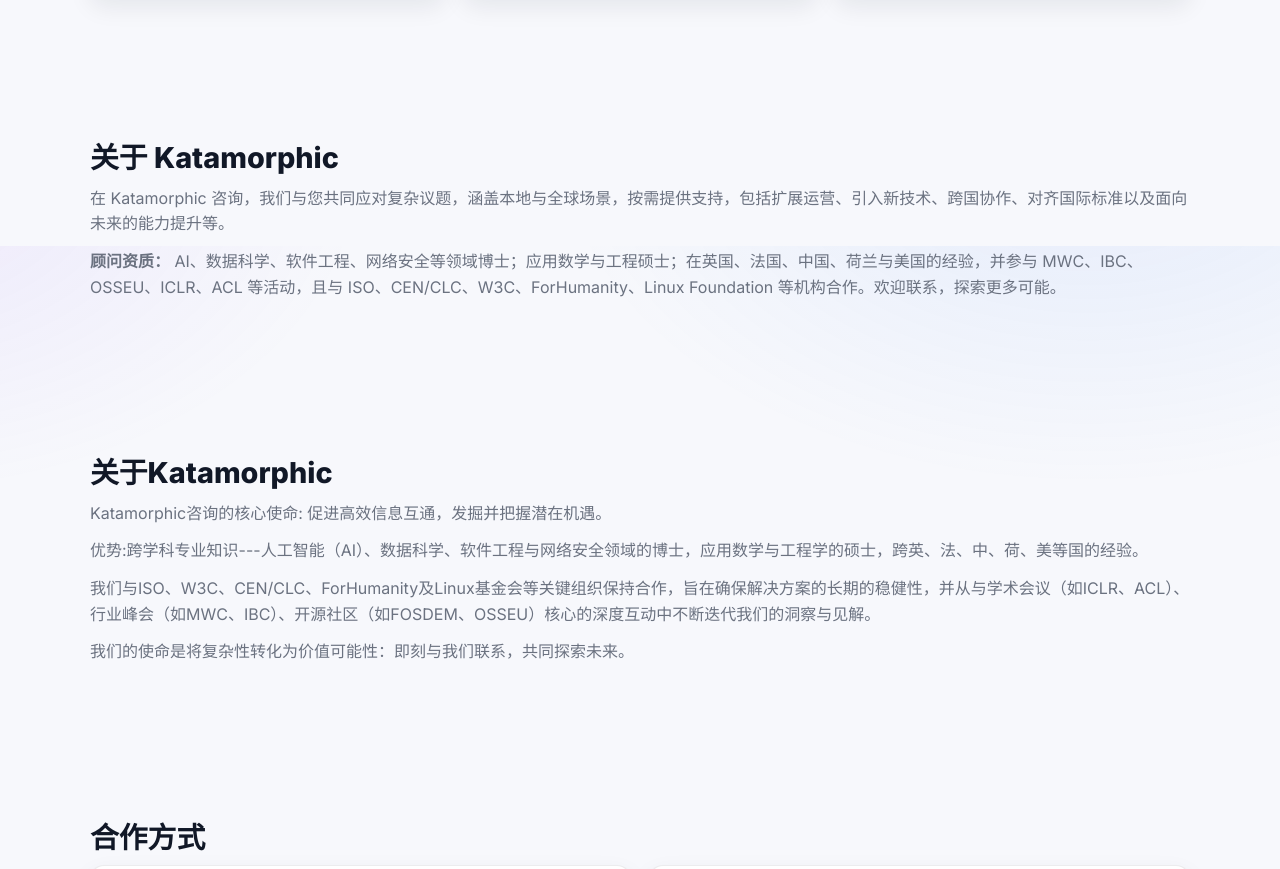
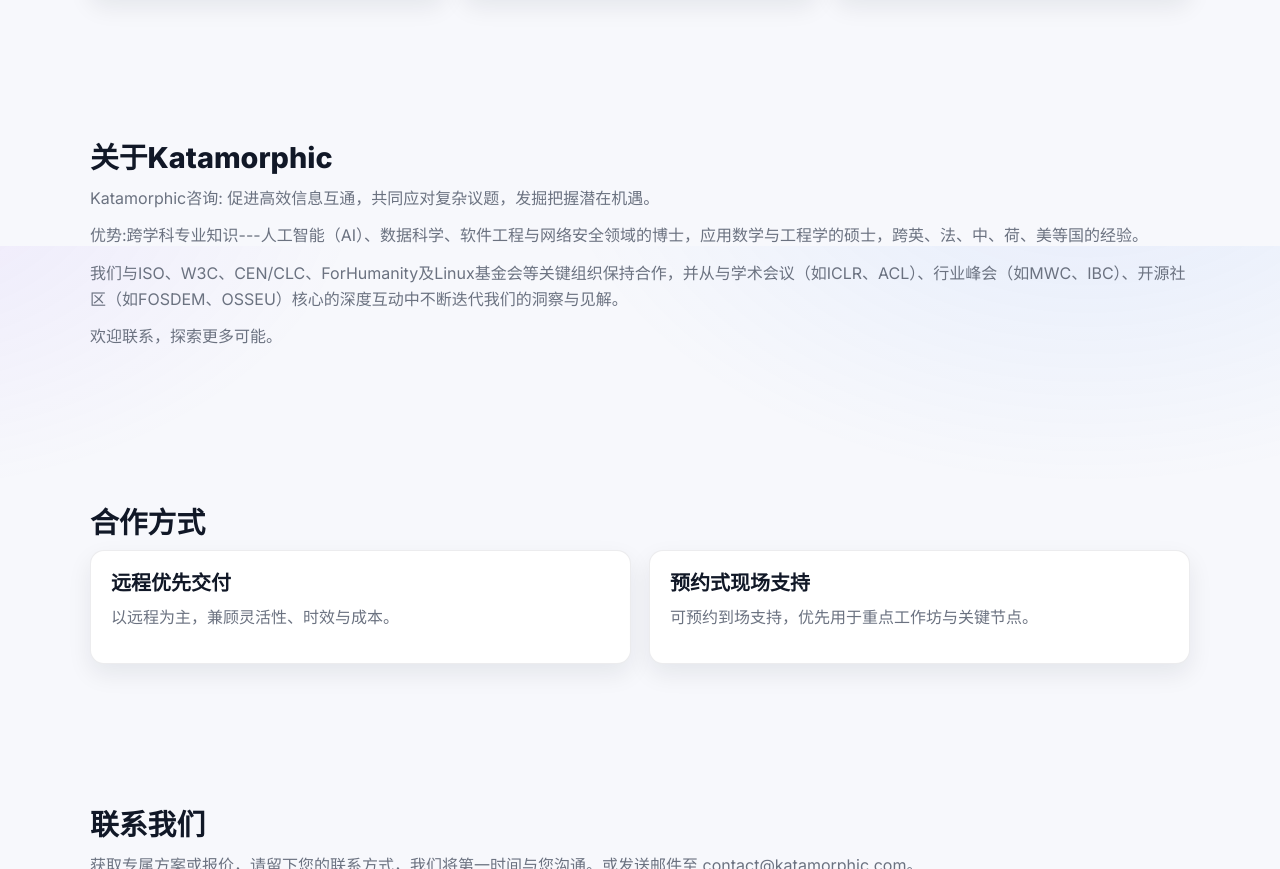
Before and after one commit to Katamorphic-Consulting/katamorphic-consulting.github.io, a plain HTML site: page index.zh.html in a window 1280 px wide. Shown: the part 1354-2223 px from the top of the page. Drawn offline with Linux system fonts and the light colour scheme.

Commit message:
Update index.zh.html

```diff
--- a/index.zh.html
+++ b/index.zh.html
@@ -130,26 +130,19 @@
             </div>
         </section>
 
-        <section id="about" class="about section">
-            <div class="container">
-                <h2>关于 Katamorphic</h2>
-                <p>在 Katamorphic 咨询，我们与您共同应对复杂议题，涵盖本地与全球场景，按需提供支持，包括扩展运营、引入新技术、跨国协作、对齐国际标准以及面向未来的能力提升等。</p>
-                <p><strong>顾问资质：</strong> AI、数据科学、软件工程、网络安全等领域博士；应用数学与工程硕士；在英国、法国、中国、荷兰与美国的经验，并参与 MWC、IBC、OSSEU、ICLR、ACL 等活动，且与 ISO、CEN/CLC、W3C、ForHumanity、Linux Foundation 等机构合作。欢迎联系，探索更多可能。</p>
-            </div>
-        </section>
 
         <section id="about" class="about section">
             <div class="container">
 
                 <h2>关于Katamorphic</h2>
 
-                <p>Katamorphic咨询的核心使命: 促进高效信息互通，发掘并把握潜在机遇。</p>
+                <p>Katamorphic咨询: 促进高效信息互通，共同应对复杂议题，发掘把握潜在机遇。</p>
 
                 <p>优势:跨学科专业知识---人工智能（AI）、数据科学、软件工程与网络安全领域的博士，应用数学与工程学的硕士，跨英、法、中、荷、美等国的经验。</p>
 
-                <p>我们与ISO、W3C、CEN/CLC、ForHumanity及Linux基金会等关键组织保持合作，旨在确保解决方案的长期的稳健性，并从与学术会议（如ICLR、ACL）、行业峰会（如MWC、IBC）、开源社区（如FOSDEM、OSSEU）核心的深度互动中不断迭代我们的洞察与见解。</p>
+                <p>我们与ISO、W3C、CEN/CLC、ForHumanity及Linux基金会等关键组织保持合作，并从与学术会议（如ICLR、ACL）、行业峰会（如MWC、IBC）、开源社区（如FOSDEM、OSSEU）核心的深度互动中不断迭代我们的洞察与见解。</p>
 
-                <p>我们的使命是将复杂性转化为价值可能性：即刻与我们联系，共同探索未来。</p>
+                <p>欢迎联系，探索更多可能。</p>
 
             </div>
         </section>
```
